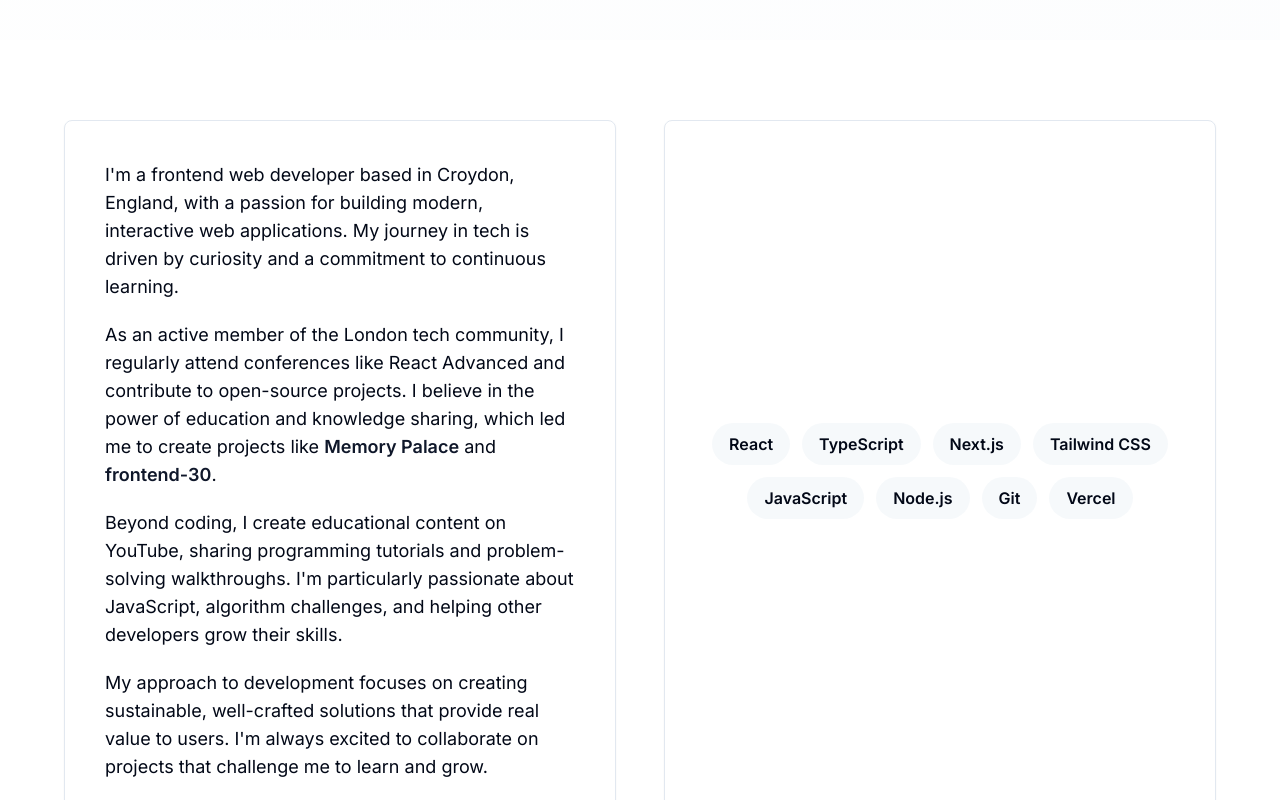
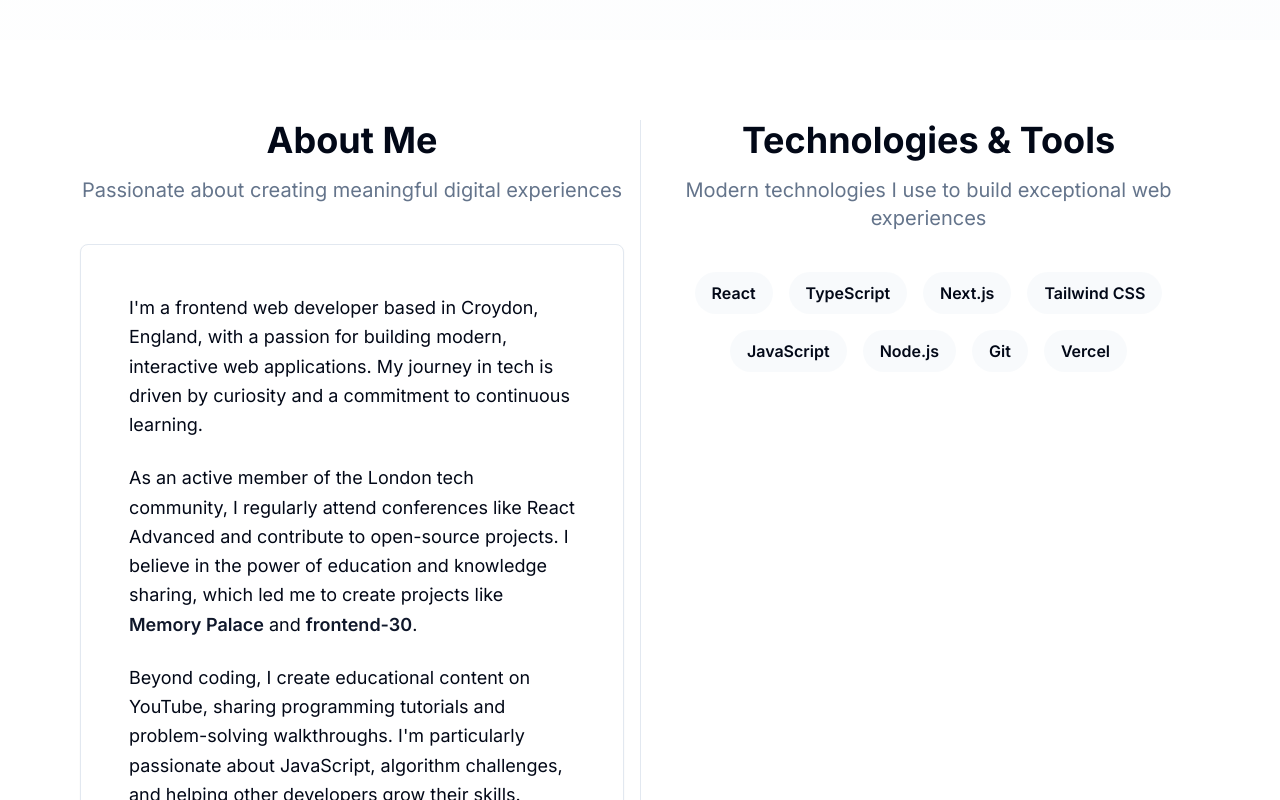
Before and after one commit to SofiaBargues/sofia-bargues-portfolio, a React (Vite) app: page / in a window 1280 px wide. Shown: the part 760-1560 px from the top of the page. Built offline with nearby package versions, Linux system fonts and the light colour scheme.

Commit message:
Reverted to commit 237764c1673d88b9990db07d9f4edf623d073be1

```diff
--- a/src/components/About.tsx
+++ b/src/components/About.tsx
@@ -1,25 +1,20 @@
 
 import { Card, CardContent } from "@/components/ui/card";
 
-interface AboutProps {
-  noHeader?: boolean;
-}
-
-const About = ({ noHeader }: AboutProps) => {
+const About = () => {
   return (
-    <Card className="h-full shadow-sm border border-border bg-background/90">
-      <CardContent className="p-6 md:p-10 h-full flex flex-col justify-center">
-        {!noHeader && (
-          <div className="text-center mb-8">
-            <h2 className="text-3xl md:text-4xl font-bold mb-3">
+    <div className="animate-fade-in">
+      <div className="text-center mb-10">
+        <h2 className="text-3xl md:text-4xl font-bold mb-4">
           About Me
         </h2>
-            <p className="text-lg md:text-xl text-muted-foreground">
+        <p className="text-xl text-muted-foreground">
           Passionate about creating meaningful digital experiences
         </p>
       </div>
-        )}
-        <div className="space-y-5 text-base md:text-lg leading-relaxed text-foreground">
+      <Card className="group hover:shadow-lg transition-all duration-300">
+        <CardContent className="p-8 md:p-12">
+          <div className="space-y-6 text-lg leading-relaxed">
             <p>
               I'm a frontend web developer based in Croydon, England, with a passion for building
               modern, interactive web applications. My journey in tech is driven by curiosity and
@@ -45,6 +40,7 @@ const About = ({ noHeader }: AboutProps) => {
           </div>
         </CardContent>
       </Card>
+    </div>
   );
 };
 
--- a/src/components/ProfileSections.tsx
+++ b/src/components/ProfileSections.tsx
@@ -3,16 +3,12 @@ import About from "@/components/About";
 import Skills from "@/components/Skills";
 
 const ProfileSections = () => (
-  <section className="w-full max-w-6xl mx-auto my-20 flex flex-col lg:flex-row gap-8 lg:gap-12">
-    <div className="w-full lg:w-1/2 flex flex-col">
-      <About
-        noHeader
-      />
+  <section className="w-full flex flex-col lg:flex-row gap-8 lg:gap-0 lg:divide-x divide-border max-w-6xl mx-auto my-20">
+    <div className="w-full lg:w-1/2 px-4">
+      <About />
     </div>
-    <div className="w-full lg:w-1/2 flex flex-col">
-      <Skills
-        noHeader
-      />
+    <div className="w-full lg:w-1/2 px-4">
+      <Skills />
     </div>
   </section>
 );
--- a/src/components/Skills.tsx
+++ b/src/components/Skills.tsx
@@ -1,10 +1,7 @@
 
 import { Badge } from "@/components/ui/badge";
 
-interface SkillsProps {
-  noHeader?: boolean;
-}
-
+const Skills = () => {
   const skills = [
     "React",
     "TypeScript",
@@ -16,36 +13,28 @@ const skills = [
     "Vercel"
   ];
 
-const Skills = ({ noHeader }: SkillsProps) => {
   return (
-    <div className="h-full flex flex-col">
-      {!noHeader && (
-        <div className="text-center mb-8">
-          <h2 className="text-3xl md:text-4xl font-bold mb-3">
+    <div className="animate-fade-in">
+      <div className="text-center mb-10">
+        <h2 className="text-3xl md:text-4xl font-bold mb-4">
           Technologies & Tools
         </h2>
-          <p className="text-lg md:text-xl text-muted-foreground">
+        <p className="text-xl text-muted-foreground max-w-2xl mx-auto">
           Modern technologies I use to build exceptional web experiences
         </p>
       </div>
-      )}
-      <div className="bg-background/90 border border-border rounded-lg shadow-sm px-6 py-8 flex-1 flex flex-col justify-center">
-        <h2 className="text-2xl md:text-3xl font-semibold text-center mb-4 lg:hidden">
-          Technologies & Tools
-        </h2>
-        <div className="flex flex-wrap gap-3 justify-center">
+      <div className="flex flex-wrap gap-4 justify-center">
         {skills.map((skill) => (
           <Badge
             key={skill}
             variant="secondary"
-              className="px-4 py-2 text-base font-semibold rounded-full bg-secondary/60 text-foreground shadow-none border"
+            className="px-4 py-2 text-base font-semibold rounded-full bg-secondary/50 text-foreground shadow-none"
           >
             {skill}
           </Badge>
         ))}
       </div>
     </div>
-    </div>
   );
 };
 
```
Lines whose indentation alone changed are shown as unchanged.
